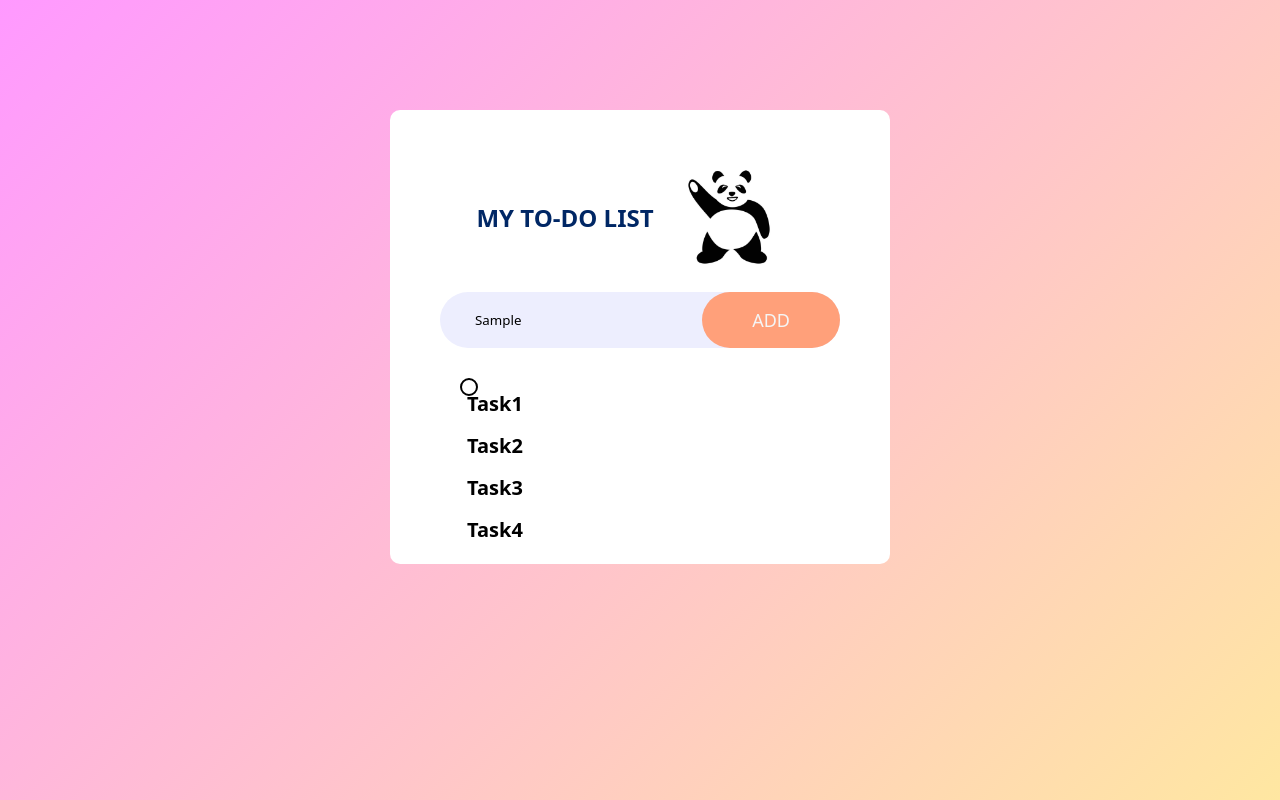
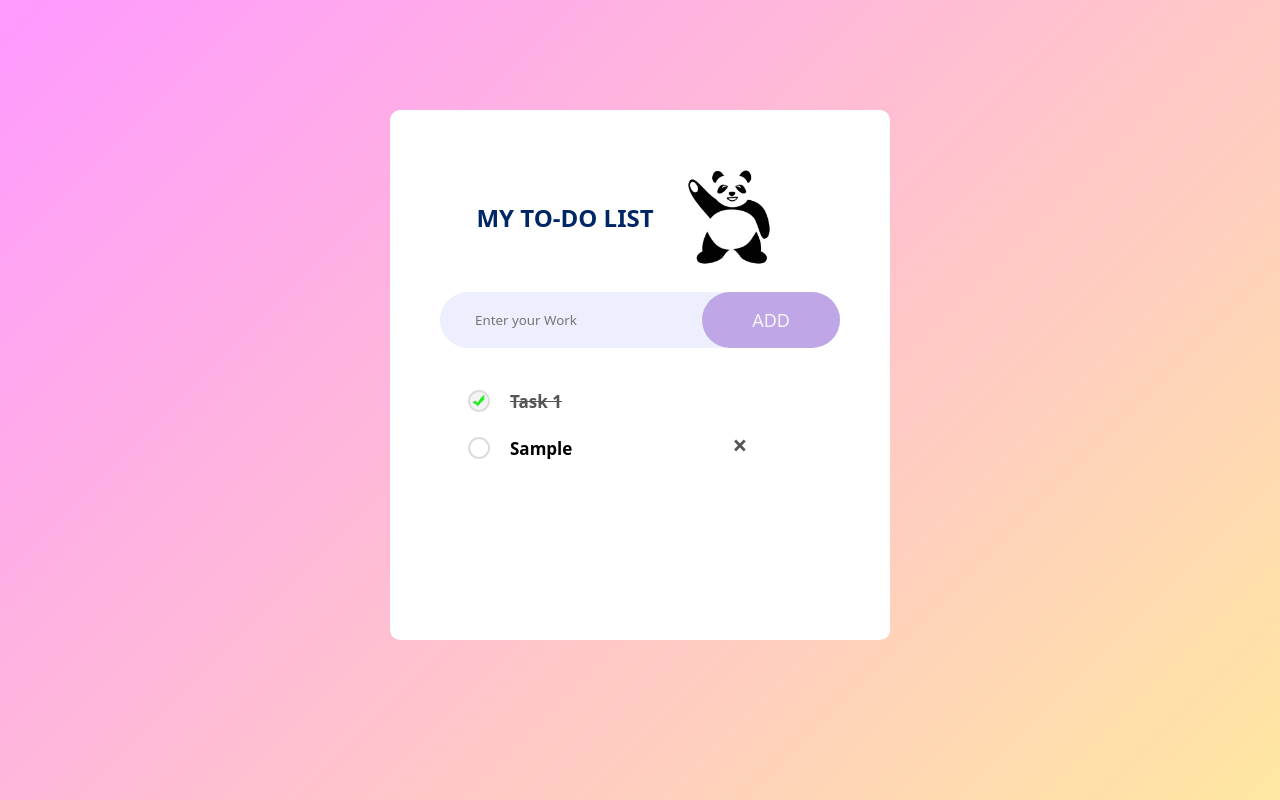
Before and after one commit to decodedwarrior/project-2, a plain HTML site: page index.html in a window 1280 px wide. Both pictures are taken after typing "Sample" into the empty fields and a click on the button "ADD". Shown: the top 800 px of the page. Drawn offline with Linux system fonts and the light colour scheme.

Commit message:
JS PART IS DONE

```diff
--- a/index.html
+++ b/index.html
@@ -11,19 +11,19 @@
         <div class="todo-list">
             <h1>MY TO-DO LIST <img src="panda.jpg" id="panda"></h1>
             <div class="row">
-          <input type="text"  placeholder="Enter your Work"></input>
-          <button>ADD</button>
+          <input type="text" id="input-box" placeholder="Enter your Work"></input>
+          <button onclick="addTask()">ADD</button>
        </div>
        <div class ="task">
-        <ul class="task-container">
-            <li>Task1</li>
-            <li>Task2</li>
-            <li>Task3</li>
-            <li>Task4</li>
-        </ul>
+         <ul id ="list-container">
+             <li class="checked" id ="SPAN">Task 1</li>
+         </ul>
      </div>
      </div>
     </div>
+<script src="script.js">
+
+</script>
 
 </body>
 </html>
--- /dev/null
+++ b/script.js
@@ -0,0 +1,25 @@
+const inputBox = document.getElementById("input-box");
+const listContainer = document.getElementById("list-container");
+function addTask(){
+    if(inputBox.value === ''){
+        alert("You Have to write your task!");
+
+    }
+    else{
+        let li = document.createElement("li");
+        li.innerHTML = inputBox.value;
+        listContainer.appendChild(li);
+        let span =document.createElement("span");
+        span.innerHTML= "\u00d7";
+        li.appendChild(span);
+    }
+     inputBox.value= "";
+}
+listContainer.addEventListener("click", function(e){
+    if(e.target.tagName === "LI"){
+        e.target.classList.toggle("Checked");
+    }
+    else if (e.target.tagName === "SPAN"){
+        e.target.parentElement.remove();
+    }
+},false);
--- a/style.css
+++ b/style.css
@@ -59,7 +59,7 @@ input{
 }
 button{
     padding:16px 50px;
-    background: lightsalmon;
+    background:#bfa6e7;
     color:whitesmoke;
     font-size:18px;
     border-radius: 60px;
@@ -71,33 +71,54 @@ button{
     font-family:system-ui, -apple-system, BlinkMacSystemFont, 'Segoe UI', Roboto, Oxygen, Ubuntu, Cantarell, 'Open Sans', 'Helvetica Neue', sans-serif;
     font-size:20px;
     font-weight:bold;
-    list-style-type: none;
-    padding: 0;
     text-align: left;
     max-width: 300px;
     margin-left: 20px;
-    margin-right: auto;
     transform: translateY(-88px);
+}
+ul li{
+    list-style:none;
+    font-size:17px;
+    padding: 12px 8px 12px 50px;
+    user-select:none;
+    position:relative;
+}
+ul li::before{
+    content:"";
+    position:absolute;
     cursor: pointer;
+    border-radius: 50%;
+    height: 18px;
+    width: 18px;
+    border:2px solid gainsboro;
+    border-radius: 50%;
+    top:12px;
+    left:8px;
+    background-size: cover;
+    background-position: center;
+}
+ul li.checked{
+ color: #555;
+ text-decoration: line-through;
+}
+ul li.checked::before{
+    background-image: url(checked.png);
 
 }
- li {
-    display:flex;
-    align-items: center;
-    padding-left: 10px;
-    padding: 5px;
-    margin: 5px 0;
-    border-radius: 8px;
-  }
-.task-container{
-      content: "";
-      position:relative;
-      list-style: none;
-      height: 18px;
-      width:18px;
-      border:2px solid gray;
-      display:inline-flexbox;
-      border-radius: 50%;
-      border-color: black;
-      /**background-image:url(cancel.png) ;**/
+ul li span{
+    position:absolute;
+    right:0;
+    top:5px;
+    width: 40px;
+    height:40px;
+    font-size:26px;
+    color:#555;
+    line-height:30px;
+    text-align: center;
+    border-radius: 50%;
+
 }
+ul li span:hover{
+    background:#bfa6e7;
+
+}
```
Also changed, not shown: checked.png (renamed from pngtree-green-check-png-element-png-image_4087298.png).
